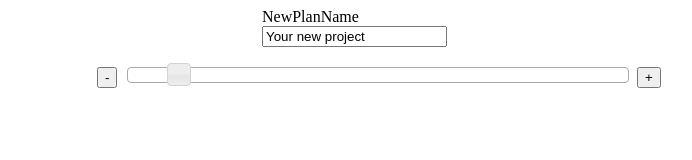
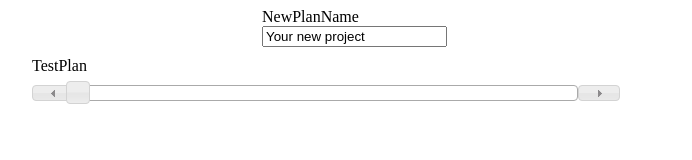
Before and after one commit to wingzero0/AppEngine, a plain HTML site: page TenThousandHours/personal.html in a window 1280 px wide. Shown: the whole page, without its empty margins (258-950 px from the left). Drawn offline with Linux system fonts and the light colour scheme.

Commit message:
personal.html 	add display name for each plan, but the css need to be improved.

```diff
--- a/TenThousandHours/css/main.css
+++ b/TenThousandHours/css/main.css
@@ -12,7 +12,7 @@ div.dynamicSliderRegion {
 	padding: 10px !important;
 	margin-left: auto;
 	margin-right: auto;
-	width: 570px;
+	width: 700px;
 	/*height: 1000px; */
 }
 
@@ -26,10 +26,10 @@ div.planItem{
 
 div.minusEdit{
 	float:left;
-	width: 30px;
+	/*width: 30px;*/
 }
 div.plusEdit{
-	width: 30px;
+	/*width: 30px;*/
 	float: right;
 }
 div.slider{
--- a/TenThousandHours/js/plan.js
+++ b/TenThousandHours/js/plan.js
@@ -13,7 +13,7 @@ function NewPlan(clickEvent){
 				$.each(data, function(index, value){
 					console.log("index:"+index +" value:" + value);
 				});
-				//DrawPlan(postArray.planName, postArray.hour, 0);
+				DrawPlan("plan" + data.id, postArray.planName , postArray.hour, 0);
 			}else{
 				alert("login first");
 			}
@@ -21,17 +21,51 @@ function NewPlan(clickEvent){
 		"json");
 }
 
+function PlusHour(hourChange, sliderID){
+	var sliderObj = $("#" + sliderID);
+	var spendHour = sliderObj.slider("option", "value");
+	sliderObj.slider("option", "value", spendHour + hourChange);
+}
 
-function DrawPlan(planName, totalTime, spendTime){
-	var planTag = $("<div id='" + planName + "' class='planItem'></div>");
-	var sliderTag = $("<div id='" + planName + "Slider' class='slider'></div>");
-	var minusTag = $("<div class='minusEdit'><button onclick='PlusHour(-1, \"#" + planName + "Slider\")'>-</button></div>");
-	var plusTag = $("<div class='plusEdit'><button onclick='PlusHour(1, \"#" + planName + "Slider\")'>+</button></div>");
+
+function DrawPlan(planID, planName, totalTime, spendTime){
+	var planTag = $("<div id='" + planID + "' class='planItem'>" + "</div>");
+	var sliderTag = $("<div />", {
+		"id": "slider" + planID,
+		"class": "slider"
+	});
+	sliderTag.slider({ "min": 0, "max": totalTime, "value": spendTime});
+
+	// button minus
+	var minusTag = $("<div />", {"class": "minusEdit"} );
+	var minusButton = $("<button />");
+	minusButton.button({
+		icons: { primary: "ui-icon-triangle-1-w" },
+		text: false
+	})
+	.click(function(){
+		PlusHour(-1, "slider"+planID);
+	});
+	minusTag.append(minusButton);
+
+	// button plus
+	//var plusTag = $("<div />", {"class": "plusEdit"} );
+	var plusTag = $("<div />" );
+	var plusButton = $("<button />");
+	plusButton.button({
+		icons: { primary: "ui-icon-triangle-1-e" },
+		text: false
+	})
+	.click(function(){
+		PlusHour(1, "slider"+planID);
+	});
+	plusTag.append(plusButton);
+
+	// final aggregate
 	planTag.append(minusTag);
 	planTag.append(sliderTag);
 	planTag.append(plusTag);
 
+	$("#dynamicSliderRegion").append( planName );
 	$("#dynamicSliderRegion").append( planTag );
-	var newSlider = $( "#" + planName + "Slider" ).slider({ min: 0, max: totalTime, value: 1});
-
 }
--- a/TenThousandHours/personal.html
+++ b/TenThousandHours/personal.html
@@ -9,7 +9,7 @@
 		<script src="js/plan.js"></script>
 		<script type="text/javascript" charset="utf-8">
 			$(document).ready( function() {
-				DrawPlan("TestPlan",10, 0);
+				DrawPlan("0", "TestPlan",10, 0);
 				//DrawPlan("SecondPlan",10, 0);
 				$( "#submit" ).button()
 				.click(NewPlan);
@@ -24,14 +24,6 @@
 				$.get("GetPlan", {userPlans: 1}, function (xml){
 					alert(xml);
 				});
-			}
-
-			function PlusHour(interval, sliderID){
-				sliderId = "#" + sliderID;
-
-				var val = $(sliderID).slider("value");
-				$(sliderID).slider({value: val + interval});
-				//console.log(targetSlider.slider("value"));
 			}
 
 			function DisplayPartialFrom(){
```
Also changed, not shown: 1 other file.
